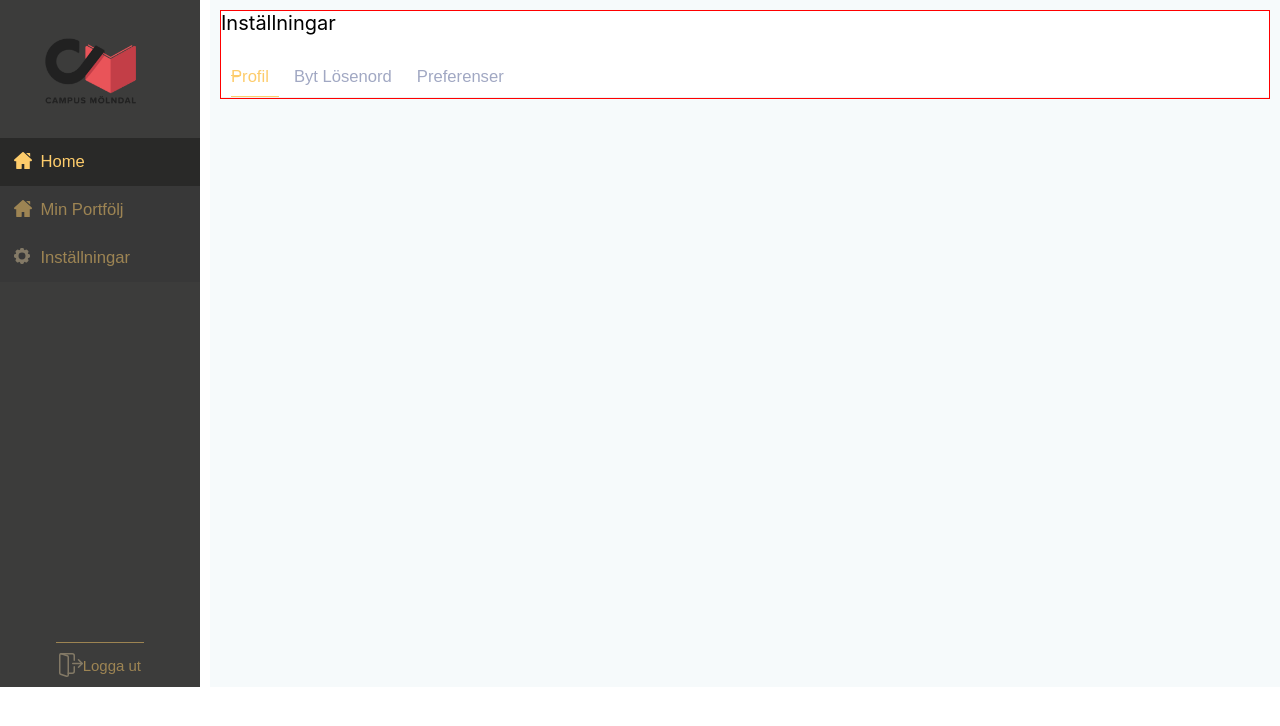
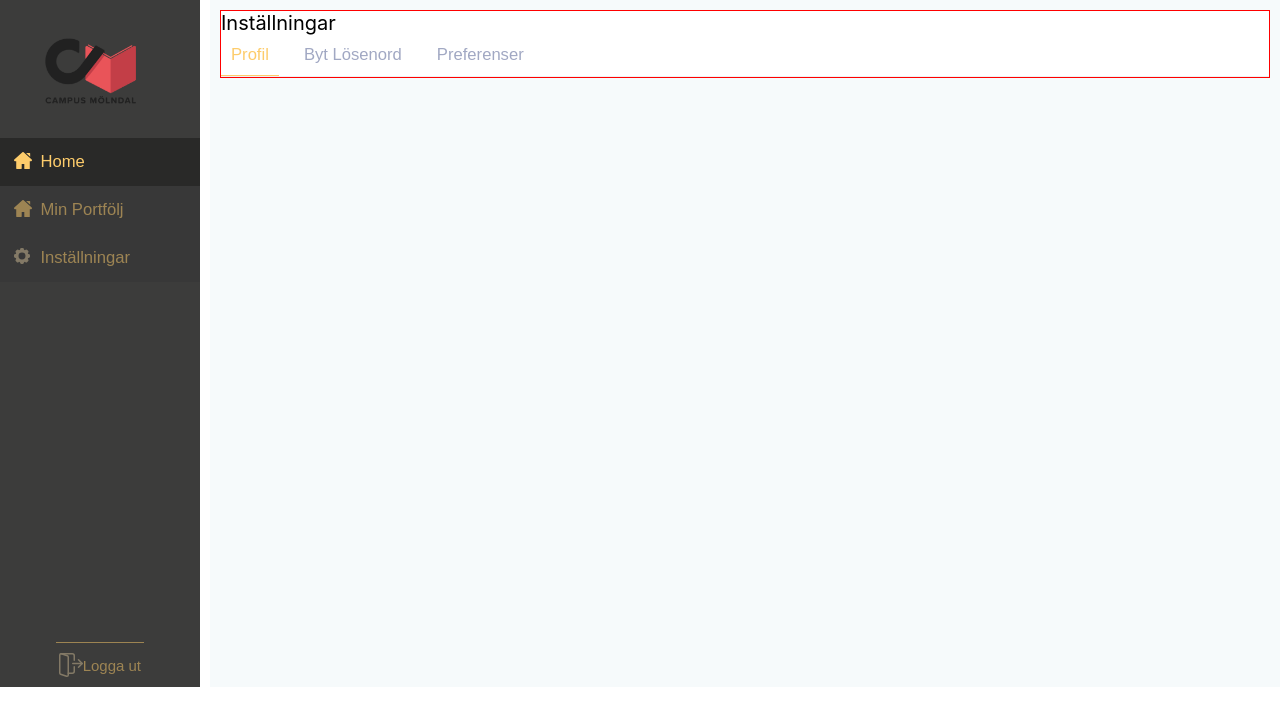
Before and after one commit to patam123/kundportal-projekt-molndal, a React (Create React App) app: page /setting in a window 1280 px wide. Shown: the top 726 px of the page. Built offline with nearby package versions, Linux system fonts and the light colour scheme.

Commit message:
fix links css bug

```diff
--- a/src/components/navigationcomponents/nav.js
+++ b/src/components/navigationcomponents/nav.js
@@ -11,12 +11,12 @@ function navigation({ path, name, navstyle, icon, handleMouseOver,handleMouseLea
   };
 
   return (
-        <div >
+
         <Link style={linkStyle} onMouseOver={handleMouseOver} onMouseLeave={handleMouseLeave} onClick={handleClick} className={navstyle} id={keyId} to={path}>
           <div id={icon}></div>
           {name}
         </Link>
-        </div>
+
   );
 }
 
--- a/src/design/setting.css
+++ b/src/design/setting.css
@@ -6,7 +6,6 @@
 #container {
   border-bottom: #45414e14 1px solid;
   display: flex;
-  padding: 10px;
 }
 
 
@@ -15,6 +14,7 @@
   color: #fdcc6b;
   border-bottom:#fdcc6b 1px solid;
   padding: 10px;
+
 }
 .inactive-setting {
   color: #a1a8c3;
@@ -22,4 +22,5 @@
   padding: 10px;
 
 
+
 }
```
